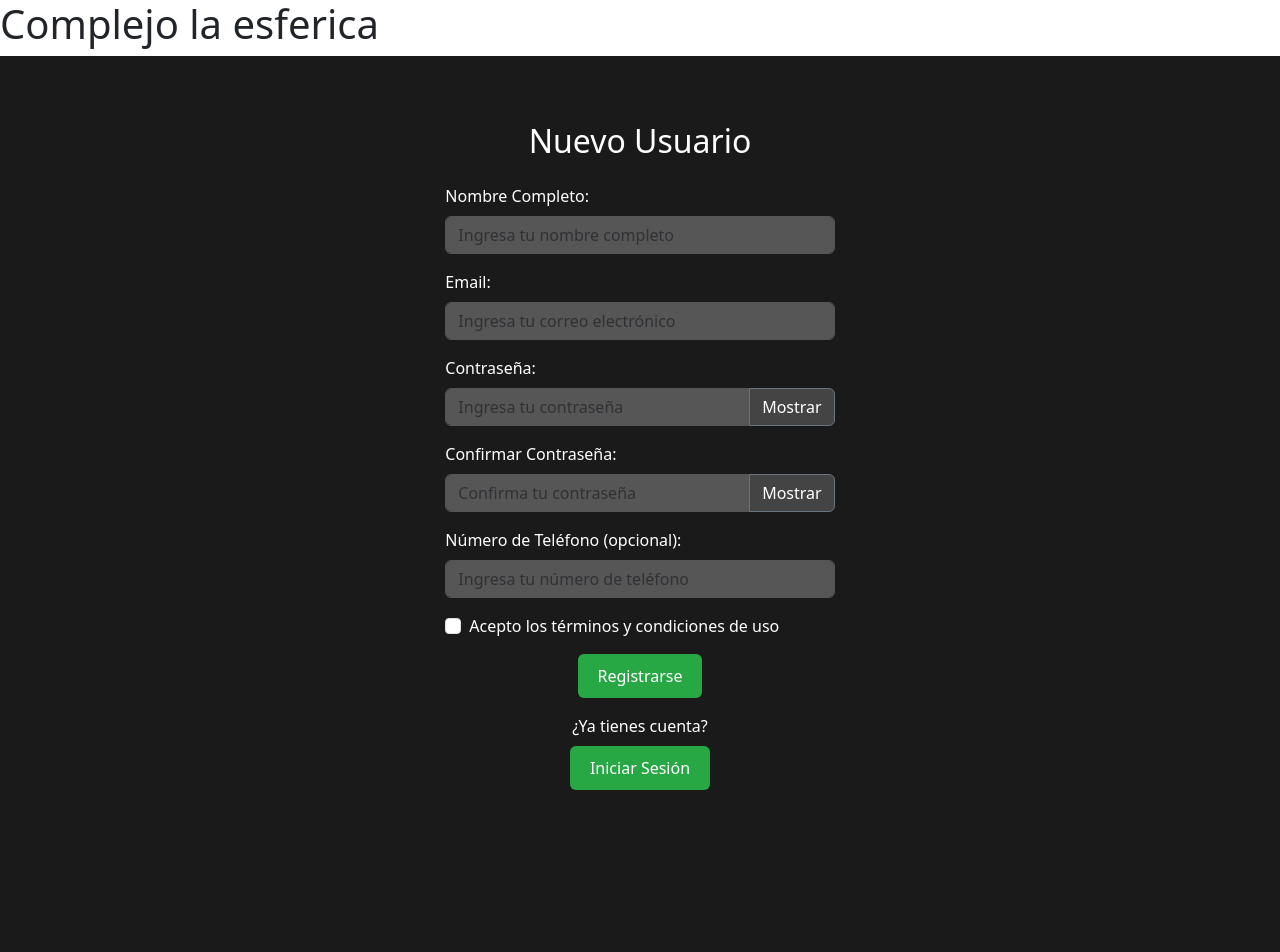
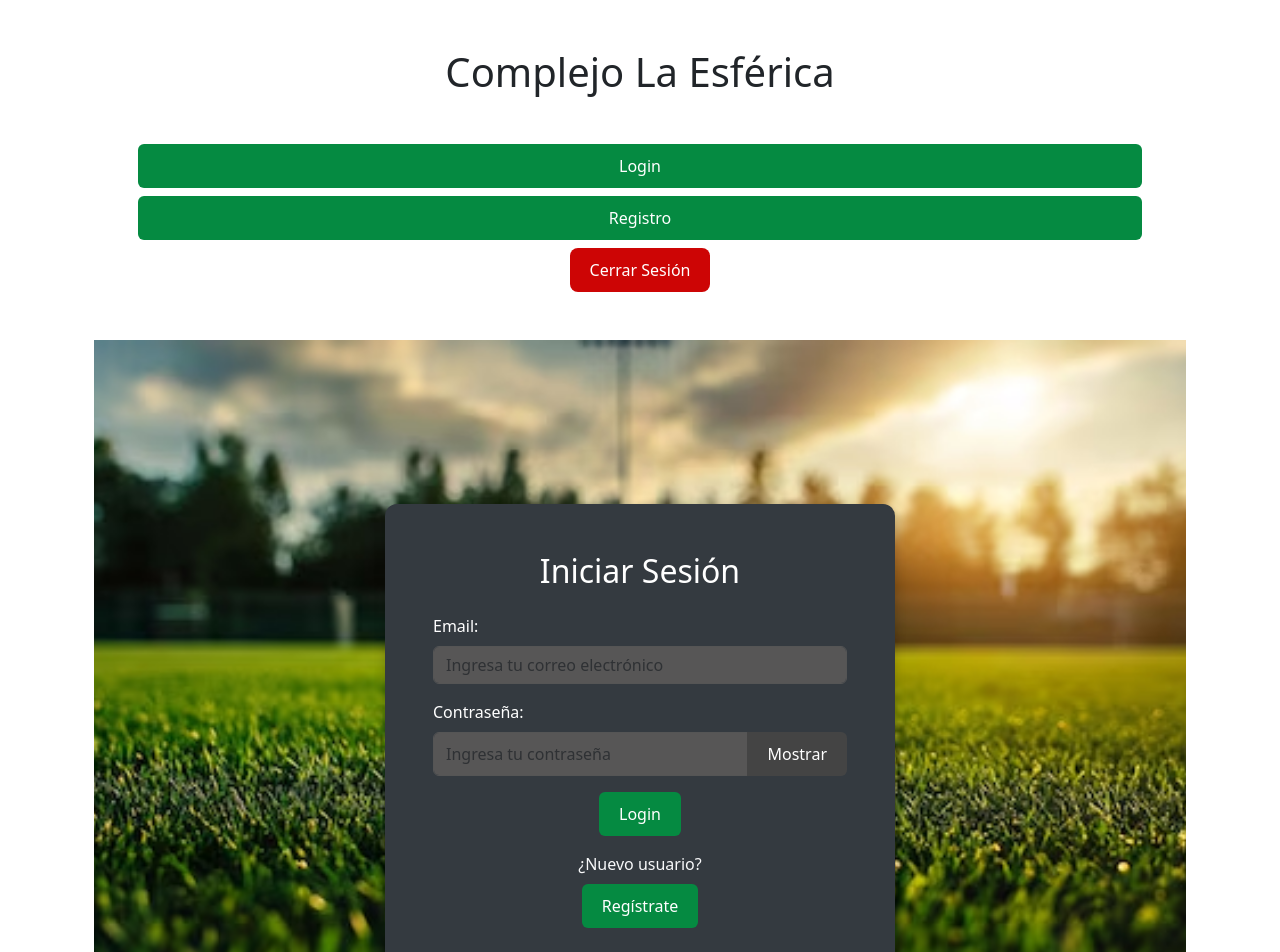
Before and after one commit to juanloretto/Proyecto-Final, a React (Vite) app: page / in a window 1280 px wide. Shown: the top 952 px of the page. Built offline with nearby package versions, Linux system fonts and the light colour scheme.

Commit message:
se agrega componente cerrar sesion, fondo de cesped en las vistas

```diff
--- a/package.json
+++ b/package.json
@@ -12,7 +12,8 @@
   "dependencies": {
     "bootstrap": "^5.3.3",
     "react": "^18.3.1",
-    "react-dom": "^18.3.1"
+    "react-dom": "^18.3.1",
+    "react-router-dom": "^6.27.0"
   },
   "devDependencies": {
     "@eslint/js": "^9.11.1",
--- a/src/App.jsx
+++ b/src/App.jsx
@@ -1,15 +1,42 @@
-import React from 'react';
-import Login from './components/Login';
-import Register from './components/Register'; // Asegúrate de tener la ruta correcta
-
+// src/App.jsx
+import React from "react";
+import { BrowserRouter as Router, Routes, Route, Link } from "react-router-dom";
+import LoginScreen from "./views/LoginScreen"; // Vista de login
+import RegisterScreen from "./views/RegisterScreen"; // Vista de registro
+import Logout from "./components/Logout";
 
 function App() {
   return (
-    <div>
-      <h1>Complejo la esferica</h1>
-      <Register />
-      <Login />
-    </div>
+    <Router>
+      <div className="container text-center mt-5">
+        <h1>Complejo La Esférica</h1>
+
+        {/* Menú de navegación */}
+        <nav className="m-5">
+          <Link to="/login" className="btn btn-secondary m-2">
+            Login
+          </Link>
+          <Link to="/register" className="btn btn-success m-2">
+            Registro
+          </Link>
+          <button
+            onClick={() => navigate("/logout")}
+            className="btnLogout btn-danger"
+          >
+            Cerrar Sesión
+          </button>
+        </nav>
+
+        {/* Rutas */}
+        <Routes>
+          <Route path="/login" element={<LoginScreen />} />
+          <Route path="/register" element={<RegisterScreen />} />
+          <Route path="/logout" element={<Logout />} />
+          {/* Redirección por defecto a Login */}
+          <Route path="*" element={<LoginScreen />} />
+        </Routes>
+      </div>
+    </Router>
   );
 }
 
--- a/src/components/Login.jsx
+++ b/src/components/Login.jsx
@@ -1,5 +1,6 @@
 import React, { useState } from "react";
-import "../css/Login.css"; // Importamos el archivo CSS para estilos personalizados
+import "../css/Login.css"; // Importamos CSS
+import fondoImg from '../assets/vista-campo-futbol-hierba_837074-46586.avif'; // Cambia 'tu-imagen.jpg' por el nombre de tu archivo
 
 function Login() {
   const [email, setEmail] = useState("");
@@ -34,10 +35,11 @@ function Login() {
   };
 
   return (
-    <div className="container-fluid vh-100 d-flex align-items-center justify-content-center">
+    <div className="container-fluid vh-100 d-flex align-items-center justify-content-center ">
       <div className="row w-100">
-
-        <div className="col-12 col-sm-8 col-md-6 col-lg-4 mx-auto">
+        <div className="col-12 col-lg-6 col-md-8 col-sm-12 mx-auto">
+          <div className="card">
+            <div className="card-body">
               <h2 className="text-center">Iniciar Sesión</h2>
               {error && <div className="alert alert-danger">{error}</div>}
               <form onSubmit={handleSubmit} className="mt-4">
@@ -78,21 +80,23 @@ function Login() {
                     </button>
                   </div>
                 </div>
-            <button
-              type="submit"
-              className="btn custom-btn center mt-2"
-            >
+                <button type="submit" className="btn custom-btn center mt-2">
                   Login
                 </button>
               </form>
               <div className="text-center mt-3">
-            <span className="newUser">¿Nuevo usuario?</span><br />
-            <button className="btn btn-newUser mt-2">Registrate</button>
+                <span className="newUser">¿Nuevo usuario?</span>
+                <br />
+                <button className="btn btn-newUser mt-2">Regístrate</button>
+              </div>
+            </div>
           </div>
         </div>
       </div>
     </div>
   );
+
+
 }
 
 export default Login;
--- /dev/null
+++ b/src/components/Logout.jsx
@@ -0,0 +1,28 @@
+import { useEffect } from 'react';
+import { useNavigate } from 'react-router-dom'; // Necesario para la redirección
+import "../css/Logout.css";
+
+const Logout = () => {
+  const navigate = useNavigate(); // Hook para redirigir a otras rutas
+
+  const handleLogout = () => {
+    localStorage.removeItem('token'); // Borra el token almacenado
+    localStorage.removeItem('user'); // Borra cualquier info adicional del usuario
+    alert('Saliste de tu cuenta exitosamente 😎'); // Muestra alerta
+    navigate('/login'); // Redirige a la pantalla de Login
+  };
+
+  return (
+    <div className="container d-flex align-items-center justify-content-center vh-100">
+      <div className="row">
+        <div className="col text-center">
+          <button onClick={handleLogout} className="btnLogout btn-danger mt-3">
+            Cerrar Sesión
+          </button>
+        </div>
+      </div>
+    </div>
+  );
+};
+
+export default Logout;
--- a/src/components/Register.jsx
+++ b/src/components/Register.jsx
@@ -41,9 +41,11 @@ function Register() {
   };
 
   return (
-    <div className="container-fluid vh-100 d-flex align-items-center justify-content-center">
+    <div className="container-fluid vh-100 d-flex align-items-center justify-content-center ">
       <div className="row w-100">
-        <div className="col-12 col-sm-8 col-md-6 col-lg-4 mx-auto">
+        <div className="col-12 col-lg-6 col-md-8 col-sm-12 mx-auto">
+          <div className="card">
+            <div className="card-body">
               <h2 className="text-center">Nuevo Usuario</h2>
               {error && <div className="alert alert-danger">{error}</div>}
               <form onSubmit={handleSubmit} className="mt-4">
@@ -146,18 +148,22 @@ function Register() {
                     Acepto los términos y condiciones de uso
                   </label>
                 </div>
-            <button type="submit" className="btn custom-btn center mt-2 ">
+                <button type="submit" className="btn custom-btn center mt-2">
                   Registrarse
                 </button>
               </form>
               <div className="text-center mt-3">
-            <span className="newUser">¿Ya tienes cuenta?</span><br />
+                <span className="newUser">¿Ya tienes cuenta?</span>
+                <br />
                 <button className="btn btn-newUser mt-2">Iniciar Sesión</button>
               </div>
             </div>
           </div>
         </div>
+      </div>
+    </div>
   );
+
 }
 
 export default Register;
--- a/src/css/Login.css
+++ b/src/css/Login.css
@@ -1,13 +1,22 @@
 /* Contenedor principal */
 .container-fluid {
-  color: #ffffff;
-  background-color: #1a1a1a;
-  padding: 20px;
+  background-image: url('../assets/vista-campo-futbol-hierba_837074-46586.avif'); /* Cambia 'tu-imagen.jpg' por el nombre de tu archivo */
+  background-size: cover; /* Cubre todo el contenedor */
+  background-position: center; /* Centra la imagen */
+  height: 100vh; /* Ajusta la altura al 100% de la ventana */
 }
 
-/* Alinear el formulario en el centro */
-.vh-100 {
-  height: 100vh;
+/* Card */
+.card {
+  background-color: #343a40; /* Fondo oscuro */
+  border: none;
+  border-radius: 12px;
+  padding: 2rem;
+  box-shadow: 0px 4px 12px rgba(0, 0, 0, 0.2); /* Sombra suave */
+}
+
+.card-body {
+  color: #f8f9fa; /* Texto claro */
 }
 
 /* Inputs */
@@ -19,51 +28,37 @@
 }
 
 .form-control:focus {
-  border-color: #28a745;
-  box-shadow: 0 0 5px 2px #28a745;
+  border-color: #058A41;
+  box-shadow: 0 0 5px 2px #058A41;
   outline: none;
   background-color: #908f8f;
 }
 
-/* Botón principal (Login) */
-.btn.custom-btn {
-  background-color: #28a745;
+/* Botones */
+.btn {
+  background-color: #058A41;
   color: white;
   border: none;
-  padding: 10px 20px; /* Ajustar tamaño */
+  padding: 10px 20px;
   font-size: 1rem;
-  margin: 0 auto; /* Centrar horizontalmente */
-  display: block; /* Asegurar que ocupe solo su contenido */
+  margin: 0 auto;
+  display: block;
   transition: background-color 0.3s ease;
 }
 
-.btn.custom-btn:hover {
-  background-color: #218838;
-}
-
-/* Botón de nuevo usuario */
-.btn-newUser {
-  background-color: #28a745;
-  color: white;
-  border: none;
-  padding: 10px 20px; /* Ajustar tamaño */
-  font-size: 1rem;
-  margin: 0 auto; /* Centrar horizontalmente */
-  display: block; /* Asegurar que ocupe solo su contenido */
-  transition: background-color 0.3s ease;
-}
-
-.btn-newUser:hover {
+.btn:hover {
   background-color: #218838;
 }
 
 /* Alertas */
 .alert {
+  background-color: #dc3545;
+  color: white;
   margin-top: 10px;
   font-size: 0.9rem;
 }
 
-/* Responsive: Pequeños ajustes */
+/* Responsive: Ajustes para pantallas pequeñas */
 @media (max-width: 576px) {
   h2 {
     font-size: 1.5rem;
--- /dev/null
+++ b/src/css/Logout.css
@@ -0,0 +1,15 @@
+.btnLogout{
+    background-color: rgb(205, 5, 5);
+    color: white;
+    border: none;
+    border-radius: 8px;
+    padding: 10px 20px;
+    font-size: 1rem;
+    margin: 0 auto;
+    display: block;
+    transition: background-color 0.3s ease;
+}
+
+.btnLogout:hover {
+    background-color: rgb(164, 0, 0);
+  }
--- a/src/css/Register.css
+++ b/src/css/Register.css
@@ -1,38 +1,90 @@
-/* Título */
-h2 {
-  color: #ffffff;
+/* Títulos y etiquetas */
+.container-fluid {
+  background-image: url('../assets/vista-campo-futbol-hierba_837074-46586.avif');
+  background-size: cover; /* Cubre todo el contenedor */
+  background-position: center; /* Centra la imagen */
+  height: 100vh; /* Ajusta la altura al 100% de la ventana */
 }
 
-/* Etiquetas */
+h2,
 .form-label {
   color: #ffffff;
 }
 
-/* Inputs */
+/* Card: Fondo oscuro */
+.card {
+  background-color: #343a40;
+  border: none;
+  border-radius: 12px;
+  padding: 2rem;
+  box-shadow: 0px 4px 12px rgba(0, 0, 0, 0.2);
+}
+
+/* Contenido alineado a la izquierda */
+.card-body {
+  color: #f8f9fa;
+  text-align: left;
+}
+
+/* Inputs: Fondo, bordes y foco */
 .form-control {
   background-color: #575656;
   color: #ffffff;
   border: 1px solid #555555;
+  transition: border-color 0.3s ease, box-shadow 0.3s ease;
 }
 
 .form-control:focus {
-  border-color: #28a745;
-  box-shadow: 0 0 5px 2px #28a745;
+  border-color: #058A41;
+  box-shadow: 0 0 5px 2px #058A41;
+  outline: none;
+  background-color: #908f8f;
 }
 
-/* Botones */
+/* Botones de acción (registrarse, nuevo usuario) */
+.btn {
+  border: none;
+  padding: 10px 20px;
+  font-size: 1rem;
+  display: block;
+  margin: 0 auto;
+  transition: background-color 0.3s ease;
+}
+
+.btn-primary,
+.btn-newUser,
+.btn.custom-btn {
+  background-color: #058A41;
+  color: white;
+}
+
+.btn-primary:hover,
+.btn-newUser:hover,
+.btn.custom-btn:hover {
+  background-color: #218838;
+}
+
+/* Botón de mostrar/ocultar contraseña */
 .btn-outline-secondary {
   background-color: #444;
   color: #ffffff;
 }
 
-.btn-primary {
-  background-color: #28a745;
+/* Alertas de error */
+.alert {
+  margin-top: 10px;
+  font-size: 0.9rem;
+  background-color: #dc3545;
   color: white;
-  border: none;
-  padding: 10px 20px; /* Ajustar tamaño */
-  font-size: 1rem;
-  margin: 0 auto; /* Centrar horizontalmente */
-  display: block; /* Asegurar que ocupe solo su contenido */
-  transition: background-color 0.3s ease;
 }
+
+/* Ajustes responsivos */
+@media (max-width: 576px) {
+  h2 {
+    font-size: 1.5rem;
+  }
+
+  .btn {
+    font-size: 0.9rem;
+  }
+}
--- /dev/null
+++ b/src/views/LoginScreen.jsx
@@ -0,0 +1,15 @@
+// src/views/LoginScreen.jsx
+import React from 'react';
+import Login from '../components/Login'; // Importar el componente Login
+
+function LoginScreen() {
+  return (
+    <div className="login-screen vh-100 d-flex align-items-center justify-content-center">
+      <div className="container">
+        <Login /> {/* Renderizar el componente Login */}
+      </div>
+    </div>
+  );
+}
+
+export default LoginScreen;
--- /dev/null
+++ b/src/views/RegisterScreen.jsx
@@ -0,0 +1,13 @@
+// src/views/RegisterScreen.jsx
+import React from 'react';
+import Register from '../components/Register'; // Componente reutilizado
+
+function RegisterScreen() {
+  return (
+    <div className="d-flex align-items-center justify-content-center vh-100">
+      <Register />
+    </div>
+  );
+}
+
+export default RegisterScreen;
```
Also changed, not shown: src/assets/vista-campo-futbol-hierba_837074-46586.avif (added), 1 other file (tests, documents, lock files or other folders). Lines whose indentation alone changed are shown as unchanged.
